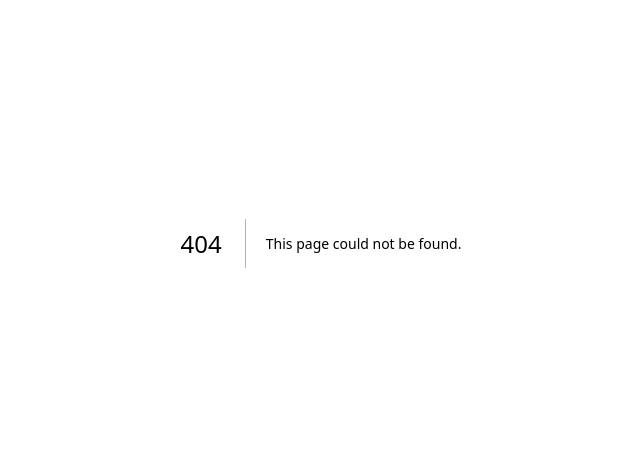
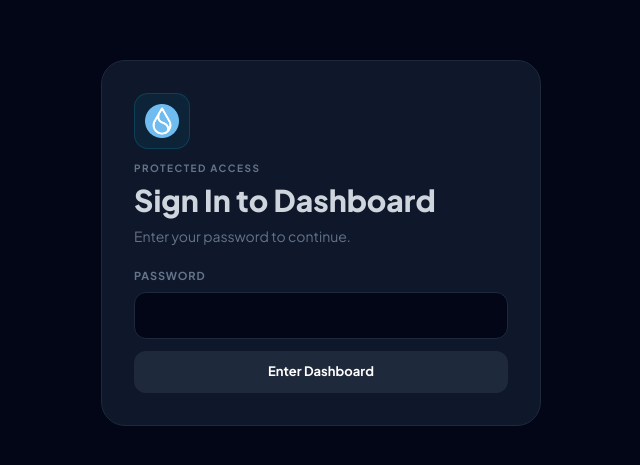
Before and after one commit to Spod101/codecampbot, a Next.js app: page /auth/login in a window 1280 px wide. Before the commit this address had no page. Shown: the part 157-622 px from the top of the page, without its empty margins (319-959 px from the left). Built offline with nearby package versions, Linux system fonts and the light colour scheme.

Commit message:
Refactor code structure for improved readability and maintainability

```diff
--- /dev/null
+++ b/app/api/auth/login/route.ts
@@ -0,0 +1,40 @@
+import { createServerClient } from '@supabase/ssr'
+import { cookies } from 'next/headers'
+import { NextRequest, NextResponse } from 'next/server'
+
+const ADMIN_EMAIL = 'ctambis@devcon.ph'
+
+export async function POST(req: NextRequest) {
+  const body = await req.json()
+  const password = typeof body.password === 'string' ? body.password : ''
+
+  const supabaseUrl = process.env.NEXT_PUBLIC_SUPABASE_URL
+  const supabaseAnonKey = process.env.NEXT_PUBLIC_SUPABASE_ANON_KEY
+
+  if (!supabaseUrl || !supabaseAnonKey) {
+    return NextResponse.json({ ok: false, error: 'Login is unavailable.' }, { status: 500 })
+  }
+
+  if (!password) {
+    return NextResponse.json({ ok: false, error: 'Password is required.' }, { status: 400 })
+  }
+
+  const cookieStore = await cookies()
+  const supabase = createServerClient(supabaseUrl, supabaseAnonKey, {
+    cookies: {
+      getAll() {
+        return cookieStore.getAll()
+      },
+      setAll(cookiesToSet) {
+        cookiesToSet.forEach(({ name, value, options }) => cookieStore.set(name, value, options))
+      },
+    },
+  })
+
+  const { error } = await supabase.auth.signInWithPassword({ email: ADMIN_EMAIL, password })
+  if (error) {
+    return NextResponse.json({ ok: false, error: 'Incorrect password.' }, { status: 401 })
+  }
+
+  return NextResponse.json({ ok: true })
+}
--- /dev/null
+++ b/app/auth/callback/route.ts
@@ -0,0 +1,33 @@
+import { createServerClient } from '@supabase/ssr'
+import { cookies } from 'next/headers'
+import { NextRequest, NextResponse } from 'next/server'
+
+export async function GET(req: NextRequest) {
+  const supabaseUrl = process.env.NEXT_PUBLIC_SUPABASE_URL
+  const supabaseAnonKey = process.env.NEXT_PUBLIC_SUPABASE_ANON_KEY
+
+  if (!supabaseUrl || !supabaseAnonKey) {
+    return NextResponse.redirect(new URL('/auth/login', req.url))
+  }
+
+  const requestUrl = new URL(req.url)
+  const code = requestUrl.searchParams.get('code')
+
+  if (code) {
+    const cookieStore = await cookies()
+    const supabase = createServerClient(supabaseUrl, supabaseAnonKey, {
+      cookies: {
+        getAll() {
+          return cookieStore.getAll()
+        },
+        setAll(cookiesToSet) {
+          cookiesToSet.forEach(({ name, value, options }) => cookieStore.set(name, value, options))
+        },
+      },
+    })
+
+    await supabase.auth.exchangeCodeForSession(code)
+  }
+
+  return NextResponse.redirect(new URL('/dashboard', req.url))
+}
--- /dev/null
+++ b/app/auth/login/page.tsx
@@ -0,0 +1,88 @@
+'use client'
+
+import { useState } from 'react'
+import { useRouter } from 'next/navigation'
+import Image from 'next/image'
+
+export default function AuthLoginPage() {
+  const router = useRouter()
+  const [password, setPassword] = useState('')
+  const [loading, setLoading] = useState(false)
+  const [error, setError] = useState('')
+
+  async function submit(e: React.FormEvent<HTMLFormElement>) {
+    e.preventDefault()
+    setLoading(true)
+    setError('')
+
+    try {
+      const res = await fetch('/api/auth/login', {
+        method: 'POST',
+        headers: { 'Content-Type': 'application/json' },
+        body: JSON.stringify({ password }),
+      })
+
+      const data = await res.json()
+      if (!res.ok || !data.ok) {
+        setError(data.error || 'Incorrect password.')
+        setLoading(false)
+        return
+      }
+
+      router.replace('/dashboard')
+      router.refresh()
+    } catch {
+      setError('Login failed. Please try again.')
+      setLoading(false)
+    }
+  }
+
+  return (
+    <main style={{ minHeight: '100vh', display: 'grid', placeItems: 'center', background: '#020617', padding: '24px' }}>
+      <section style={{ width: '100%', maxWidth: '440px', background: '#0f172a', border: '1px solid #1e293b', borderRadius: '24px', padding: '32px' }}>
+        <div style={{ marginBottom: '20px' }}>
+          <div style={{ width: '56px', height: '56px', borderRadius: '14px', background: 'rgba(6,182,212,0.08)', border: '1px solid rgba(6,182,212,0.2)', display: 'flex', alignItems: 'center', justifyContent: 'center', marginBottom: '12px' }}>
+            <Image src="/sui-logo.png" alt="Sui logo" width={34} height={34} unoptimized priority />
+          </div>
+          <p style={{ fontSize: '10px', fontWeight: 700, letterSpacing: '0.15em', textTransform: 'uppercase', color: '#64748b', marginBottom: '8px' }}>
+            Protected Access
+          </p>
+          <h1 style={{ fontSize: '30px', lineHeight: 1.1, fontWeight: 800, color: '#cfd5dd', marginBottom: '8px' }}>
+            Sign In to Dashboard
+          </h1>
+          <p style={{ fontSize: '14px', color: '#64748b', lineHeight: 1.6 }}>
+            Enter your password to continue.
+          </p>
+        </div>
+
+        <form onSubmit={submit}>
+          <label htmlFor="password" style={{ display: 'block', fontSize: '11px', fontWeight: 700, letterSpacing: '0.08em', textTransform: 'uppercase', color: '#64748b', marginBottom: '8px' }}>
+            Password
+          </label>
+          <input
+            id="password"
+            type="password"
+            value={password}
+            onChange={e => setPassword(e.target.value)}
+            autoFocus
+            autoComplete="current-password"
+            required
+            style={{ width: '100%', padding: '12px 14px', borderRadius: '12px', border: '1px solid #1e293b', background: '#020617', color: '#cfd5dd', fontSize: '14px', marginBottom: '12px', outline: 'none' }}
+          />
+
+          {error && (
+            <p style={{ fontSize: '12px', color: '#e11d48', marginBottom: '12px' }}>{error}</p>
+          )}
+
+          <button
+            type="submit"
+            disabled={loading || !password}
+            style={{ width: '100%', padding: '11px 16px', borderRadius: '12px', border: 'none', background: loading || !password ? '#1e293b' : 'linear-gradient(135deg,#06b6d4,#14b8a6)', color: '#fff', fontSize: '13px', fontWeight: 700, cursor: loading ? 'wait' : 'pointer' }}
+          >
+            {loading ? 'Signing in...' : 'Enter Dashboard'}
+          </button>
+        </form>
+      </section>
+    </main>
+  )
+}
--- /dev/null
+++ b/app/dashboard/page.tsx
@@ -0,0 +1,5 @@
+import Dashboard from '@/components/Dashboard'
+
+export default function DashboardPage() {
+  return <Dashboard />
+}
--- /dev/null
+++ b/app/login/page.tsx
@@ -0,0 +1,5 @@
+import { redirect } from 'next/navigation'
+
+export default function LegacyLoginPage() {
+  redirect('/auth/login')
+}
--- a/app/page.tsx
+++ b/app/page.tsx
@@ -1,5 +1,5 @@
-import Dashboard from '@/components/Dashboard'
+import { redirect } from 'next/navigation'
 
 export default function Page() {
-  return <Dashboard />
+  redirect('/dashboard')
 }
--- a/components/Dashboard.tsx
+++ b/components/Dashboard.tsx
@@ -2,7 +2,9 @@
 
 import { useState, useEffect, useCallback } from 'react'
 import { usePathname, useRouter, useSearchParams } from 'next/navigation'
+import Image from 'next/image'
 import { fetchChapters, fetchKpis, fetchRisks, fetchContacts, fetchMerchItems, fetchLinks } from '@/lib/supabase/queries'
+import { createClient as createSupabaseClient } from '@/lib/supabase/client'
 import type { Chapter, Kpi, Risk, Contact, MerchItem, ResourceLink } from '@/lib/types'
 import KpiPanel from '@/components/panels/KpiPanel'
 import ChaptersPanel from '@/components/panels/ChaptersPanel'
@@ -373,12 +375,13 @@ function BentoSection({ kpis, risks, chapters, onSwitch }: { kpis: Kpi[]; risks:
 }
 
 // ── Sidebar ───────────────────────────────────────────────────────────────────
-function Sidebar({ activeTab, activeChapterId, chapters, onSwitch, onShowChapter }: {
+function Sidebar({ activeTab, activeChapterId, chapters, onSwitch, onShowChapter, onLogout }: {
   activeTab: TabId
   activeChapterId: string | null
   chapters: Chapter[]
   onSwitch: (t: TabId) => void
   onShowChapter: (id: string) => void
+  onLogout: () => void
 }) {
   return (
     <aside style={{ position:'fixed', left:0, top:0, bottom:0, width:'280px', background:C.surface, borderRight:`1px solid ${C.border}`, display:'flex', flexDirection:'column', zIndex:100, overflowY:'auto' }}>
@@ -386,7 +389,9 @@ function Sidebar({ activeTab, activeChapterId, chapters, onSwitch, onShowChapter
       {/* Logo */}
       <div style={{ padding:'24px 20px', borderBottom:`1px solid ${C.border}`, flexShrink:0 }}>
         <div style={{ display:'flex', alignItems:'center', gap:'12px' }}>
-          <div style={{ width:'40px', height:'40px', borderRadius:'12px', background:'linear-gradient(135deg,#06b6d4,#14b8a6)', display:'flex', alignItems:'center', justifyContent:'center', fontSize:'20px', flexShrink:0 }}>⚡</div>
+          <div style={{ width:'40px', height:'40px', borderRadius:'12px', background:'rgba(6,182,212,0.08)', border:'1px solid rgba(6,182,212,0.25)', display:'flex', alignItems:'center', justifyContent:'center', flexShrink:0 }}>
+            <Image src="/sui-logo.png" alt="Sui logo" width={24} height={24} unoptimized />
+          </div>
           <div>
             <div style={{ fontSize:'15px', fontWeight:700, color:C.text, lineHeight:1.2 }}>CodeCamp HQ</div>
             <div style={{ fontSize:'11px', color:C.muted, marginTop:'2px' }}>Sui × DEVCON</div>
@@ -439,18 +444,14 @@ function Sidebar({ activeTab, activeChapterId, chapters, onSwitch, onShowChapter
         )}
       </div>
 
-      {/* Bottom gradient widget */}
+      {/* Bottom actions */}
       <div style={{ padding:'16px', borderTop:`1px solid ${C.border}`, flexShrink:0 }}>
-        <div style={{ background:'linear-gradient(135deg,#06b6d4,#14b8a6)', borderRadius:'14px', padding:'16px' }}>
-          <div style={{ fontSize:'12px', fontWeight:700, color:'#fff', marginBottom:'3px' }}>Q2 2026 Report</div>
-          <div style={{ fontSize:'11px', color:'rgba(255,255,255,0.7)', marginBottom:'12px' }}>Due June 30 → Sui Foundation</div>
-          <button
-            onClick={() => onSwitch('milestones')}
-            style={{ background:'rgba(255,255,255,0.2)', color:'#fff', border:'none', borderRadius:'8px', padding:'6px 12px', fontSize:'11px', fontWeight:700, cursor:'pointer', transition:'all .2s' }}
-          >
-            View Timeline
-          </button>
-        </div>
+        <button
+          onClick={onLogout}
+          style={{ width:'100%', display:'inline-flex', alignItems:'center', justifyContent:'center', background:'rgba(225,29,72,0.08)', border:'1px solid rgba(225,29,72,0.25)', borderRadius:'10px', padding:'9px 12px', color:'#e11d48', fontSize:'12px', fontWeight:700, cursor:'pointer', transition:'all .2s' }}
+        >
+          Logout
+        </button>
       </div>
     </aside>
   )
@@ -494,7 +495,6 @@ function TopHeader({ calendarOpen, onToggleCalendar }: { calendarOpen: boolean;
 
       {/* Right controls */}
       <div style={{ display:'flex', alignItems:'center', gap:'12px' }}>
-
         {/* Calendar trigger */}
         <button
           onClick={onToggleCalendar}
@@ -563,6 +563,13 @@ export default function Dashboard({ initialChapterId }: DashboardProps) {
     router.push('/chapters/' + id)
   }
 
+  async function logout() {
+    const supabase = createSupabaseClient()
+    await supabase.auth.signOut()
+    router.replace('/auth/login')
+    router.refresh()
+  }
+
   function switchTab(tab: TabId) {
     if (initialChapterId) {
       router.push(tab === 'overview' ? '/' : `/?tab=${tab}`)
@@ -583,6 +590,7 @@ export default function Dashboard({ initialChapterId }: DashboardProps) {
         chapters={chapters}
         onSwitch={switchTab}
         onShowChapter={showChapter}
+        onLogout={logout}
       />
 
       {/* Main content */}
--- /dev/null
+++ b/middleware.ts
@@ -0,0 +1,67 @@
+import { createServerClient } from '@supabase/ssr'
+import { NextResponse, type NextRequest } from 'next/server'
+
+export async function middleware(req: NextRequest) {
+  const { pathname, search } = req.nextUrl
+
+  // Allow static files from /public and similar assets.
+  if (/\.[^/]+$/.test(pathname)) {
+    return NextResponse.next()
+  }
+
+  if (!process.env.NEXT_PUBLIC_SUPABASE_URL || !process.env.NEXT_PUBLIC_SUPABASE_ANON_KEY) {
+    return NextResponse.next()
+  }
+
+  let response = NextResponse.next({
+    request: {
+      headers: req.headers,
+    },
+  })
+
+  const supabase = createServerClient(
+    process.env.NEXT_PUBLIC_SUPABASE_URL,
+    process.env.NEXT_PUBLIC_SUPABASE_ANON_KEY,
+    {
+      cookies: {
+        getAll() {
+          return req.cookies.getAll()
+        },
+        setAll(cookiesToSet) {
+          cookiesToSet.forEach(({ name, value }) => req.cookies.set(name, value))
+          response = NextResponse.next({
+            request: {
+              headers: req.headers,
+            },
+          })
+          cookiesToSet.forEach(({ name, value, options }) => response.cookies.set(name, value, options))
+        },
+      },
+    }
+  )
+
+  const {
+    data: { user },
+  } = await supabase.auth.getUser()
+
+  const isAuthPage = pathname.startsWith('/auth')
+
+  if (isAuthPage) {
+    if (user) {
+      return NextResponse.redirect(new URL('/dashboard', req.url))
+    }
+    return response
+  }
+
+  if (!user) {
+    const loginUrl = new URL('/auth/login', req.url)
+    loginUrl.searchParams.set('next', `${pathname}${search}`)
+    return NextResponse.redirect(loginUrl)
+  }
+
+  return response
+}
+
+export const config = {
+  matcher: ['/((?!api|_next/static|_next/image|favicon.ico).*)'],
+}
```
Also changed, not shown: public/sui-logo.png (added).
